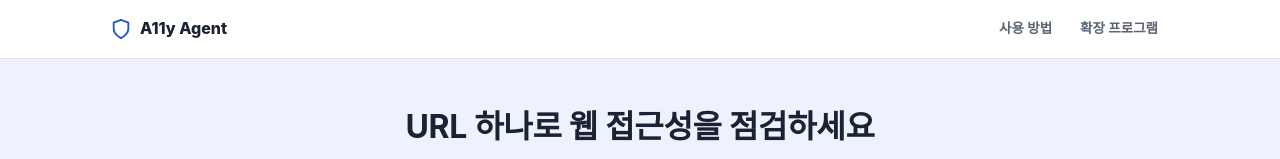
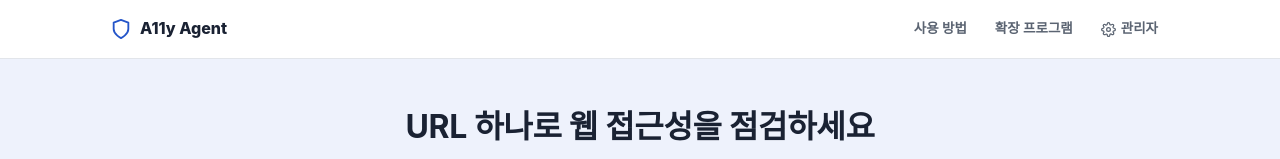
Before and after one commit to reina1388/accessibility-web-service, a website: page accessibility-web-service/public/index.html in a window 1280 px wide. Shown: the top 159 px of the page. Drawn offline with Linux system fonts and the light colour scheme; no server answers.

Commit message:
Add files via upload

```diff
--- a/accessibility-web-service/public/index.html
+++ b/accessibility-web-service/public/index.html
@@ -21,6 +21,10 @@
         <a href="#how">사용 방법</a>
         <a href="#pub-dashboard" id="nav-monitoring" hidden>모니터링 현황</a>
         <a class="keep" href="/downloads/accessibility-agent-extension.zip" download>확장 프로그램</a>
+        <a class="admin-link" href="/admin.html">
+          <svg class="ic" viewBox="0 0 24 24" fill="none" stroke="currentColor" stroke-width="2" stroke-linecap="round" stroke-linejoin="round" aria-hidden="true"><circle cx="12" cy="12" r="3"/><path d="M19.4 15a1.65 1.65 0 0 0 .33 1.82l.06.06a2 2 0 1 1-2.83 2.83l-.06-.06a1.65 1.65 0 0 0-1.82-.33 1.65 1.65 0 0 0-1 1.51V21a2 2 0 0 1-4 0v-.09A1.65 1.65 0 0 0 9 19.4a1.65 1.65 0 0 0-1.82.33l-.06.06a2 2 0 1 1-2.83-2.83l.06-.06a1.65 1.65 0 0 0 .33-1.82 1.65 1.65 0 0 0-1.51-1H3a2 2 0 0 1 0-4h.09A1.65 1.65 0 0 0 4.6 9a1.65 1.65 0 0 0-.33-1.82l-.06-.06a2 2 0 1 1 2.83-2.83l.06.06a1.65 1.65 0 0 0 1.82.33H9a1.65 1.65 0 0 0 1-1.51V3a2 2 0 0 1 4 0v.09a1.65 1.65 0 0 0 1 1.51 1.65 1.65 0 0 0 1.82-.33l.06-.06a2 2 0 1 1 2.83 2.83l-.06.06a1.65 1.65 0 0 0-.33 1.82V9a1.65 1.65 0 0 0 1.51 1H21a2 2 0 0 1 0 4h-.09a1.65 1.65 0 0 0-1.51 1z"/></svg>
+          관리자
+        </a>
       </nav>
     </div>
   </header>
--- a/accessibility-web-service/public/style.css
+++ b/accessibility-web-service/public/style.css
@@ -166,6 +166,8 @@
   color: var(--text-muted); text-decoration: none; background: none; border: none; cursor: pointer;
 }
 .topbar__nav a:hover, .topbar__nav button:hover { background: #eef0f3; color: var(--text); }
+.admin-link { display: inline-flex; align-items: center; gap: 5px; }
+.admin-link .ic { width: 15px; height: 15px; }
 
 .hero { background: var(--accent-tint); border-bottom: 1px solid #dbe3f6; padding: 48px 20px 40px; text-align: center; }
 .hero__inner { max-width: 720px; margin: 0 auto; }
```
